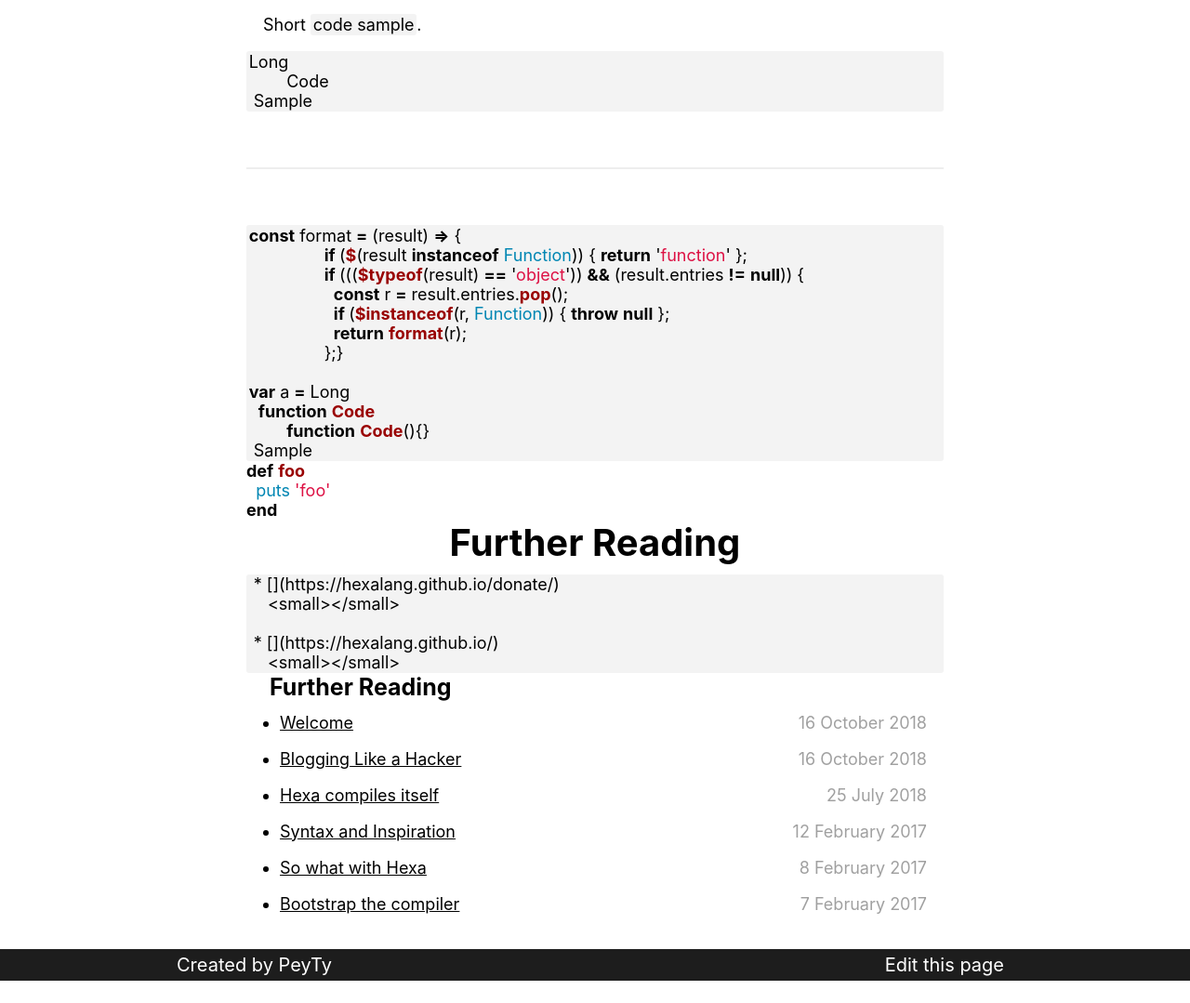
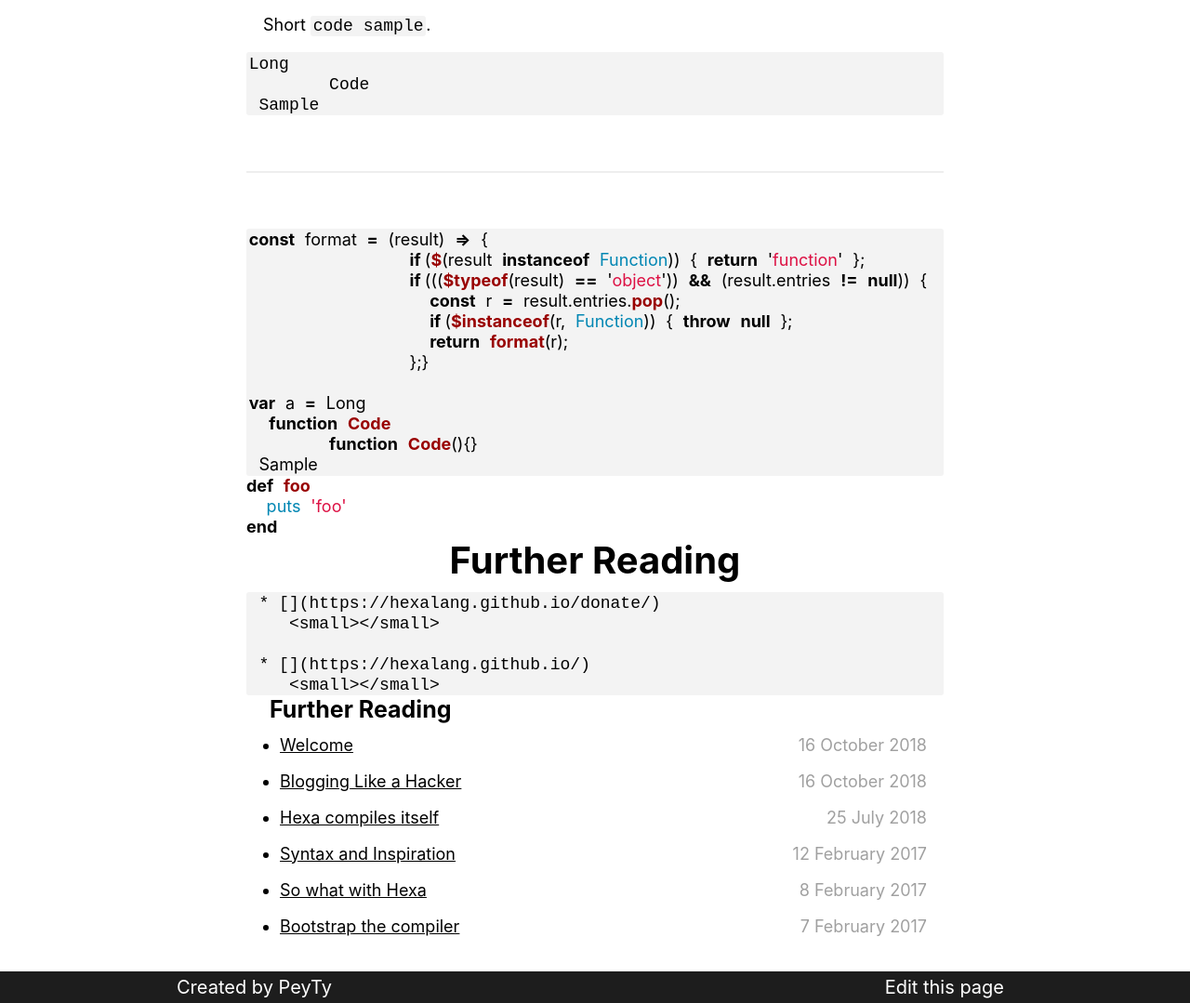
Before and after one commit to hexalang/hexalang.github.io, a Jekyll site: the page built from _blog/Test.md, in a window 1280 px wide. Shown: the part 556-1635 px from the top of the page at 93% size. Built offline with Jekyll 4.4.1, drawn with Linux system fonts in a browser that asks for light colours; emoji names are drawn with the system emoji font; before the commit the page ends 1611 px from its top, so only the background shows below that.

Commit message:
Update blog-style.html

```diff
--- a/_includes/blog-style.html
+++ b/_includes/blog-style.html
@@ -24,6 +24,11 @@
         border-radius: 3px;
         padding: 0.05em 0.15em;
         margin: 0;
+    }
+
+    /* This hack applies to code as modifer to the attached font (instead of replacing it) */
+    code {
+       font-family: monospace !important;
     }
 
     .date {
```
